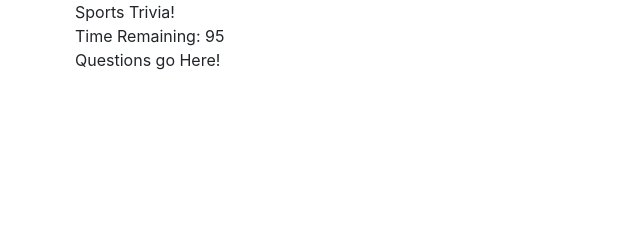
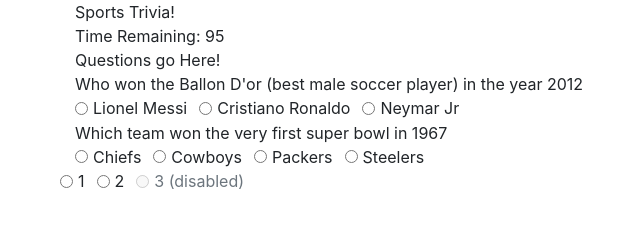
Before and after one commit to cprybell/TriviaGame, a plain HTML site: page index.html in a window 1280 px wide. Shown: the whole page, without its empty margins (10-650 px from the left). Drawn offline with nearby package versions, Linux system fonts and the light colour scheme.

Commit message:
Got the questions and potential answers to display on the html webpage. Working on how to handle submissions of the answers now

```diff
--- a/assets/javascript/app.js
+++ b/assets/javascript/app.js
@@ -3,6 +3,7 @@ var incorrectAnswers = 0;
 var totalQuestions = 20;
 var timeLeft = 100;
 var intervalId;
+var answerStackCounter = 0;
 
 function countDown() {
     timeLeft -= 1;
@@ -18,3 +19,55 @@ intervalId = setInterval(countDown, 1000);
 function gameOver() {
     console.log('game Over');
 }
+
+function QuestionObject(question, answers, answer) {
+    this.questionString = question;
+    this.potentialAnswers = answers;
+    this.correctAnswer = answer;
+  }
+
+  var questions = {
+      questionOne : new QuestionObject("Who won the Ballon D'or (best male soccer player) in the year 2012", ['Lionel Messi', 'Cristiano Ronaldo', 'Neymar Jr'], "Lionel Messi"),
+      questionTwo : new QuestionObject("Which team won the very first super bowl in 1967", ['Chiefs', 'Cowboys', 'Packers', 'Steelers'], "Packers"),
+  }
+
+  console.log(questions.questionOne);
+  console.log(questions.length);
+
+  function createQuestionHTML(objectQuestion) {
+    var newQuestionDiv = $("<div>");
+    var triviaDiv = $("<div>");
+    triviaDiv.text(objectQuestion.questionString);
+    newQuestionDiv.append(triviaDiv);
+    var answersDiv = $("<div>");
+    for (i = 0; i < objectQuestion.potentialAnswers.length; i++) {
+        createCheckBox(answersDiv, i, objectQuestion.potentialAnswers[i]);
+    }
+    newQuestionDiv.append(answersDiv);
+    $("#questionSpace").append(newQuestionDiv);
+    answerStackCounter++;
+  }
+
+  function createCheckBox(divToAddTo, count, value) {
+      var tempDiv = $("<div>");
+      tempDiv.addClass("form-check form-check-inline");
+      var tempInput = $("<input>");
+      tempInput.addClass("form-check-input inlineRadioOptions" + answerStackCounter);
+      tempInput.attr('type','radio');
+      tempInput.attr('name','inlineRadioOptions' + answerStackCounter);
+      tempInput.attr('id', "inlineRadio" + count);
+      tempInput.attr('value', value);
+      var tempLabel = $("<label>");
+      tempLabel.addClass("form-check-label");
+      tempLabel.attr('for', "inlineRadio" + count);
+      tempLabel.text(value);
+      tempDiv.append(tempInput);
+      tempDiv.append(tempLabel);
+      divToAddTo.append(tempDiv);
+  }
+
+  for (que in questions) {
+      createQuestionHTML(questions[que]);
+  }
+
+  //$(".inlineRadioOptions0").attr('disabled', true);
--- a/index.html
+++ b/index.html
@@ -18,6 +18,18 @@
             </div>
             <div class="row">
                 <div class="col-12" id="questionSpace">Questions go Here!</div>
+                <div class="form-check form-check-inline" disabled>
+                    <input class="form-check-input" type="radio" name="inlineRadioOptions1" id="inlineRadio1" value="option1">
+                    <label class="form-check-label" for="inlineRadio1">1</label>
+                </div>
+                <div class="form-check form-check-inline">
+                    <input class="form-check-input" type="radio" name="inlineRadioOptions1" id="inlineRadio2" value="option2">
+                    <label class="form-check-label" for="inlineRadio2">2</label>
+                </div>
+                <div class="form-check form-check-inline">
+                    <input class="form-check-input" type="radio" name="inlineRadioOptions1" id="inlineRadio3" value="option3" disabled>
+                    <label class="form-check-label" for="inlineRadio3">3 (disabled)</label>
+                </div>
             </div>
         </div>
         <script src="https://cdnjs.cloudflare.com/ajax/libs/jquery/3.2.1/jquery.min.js"></script>
```
